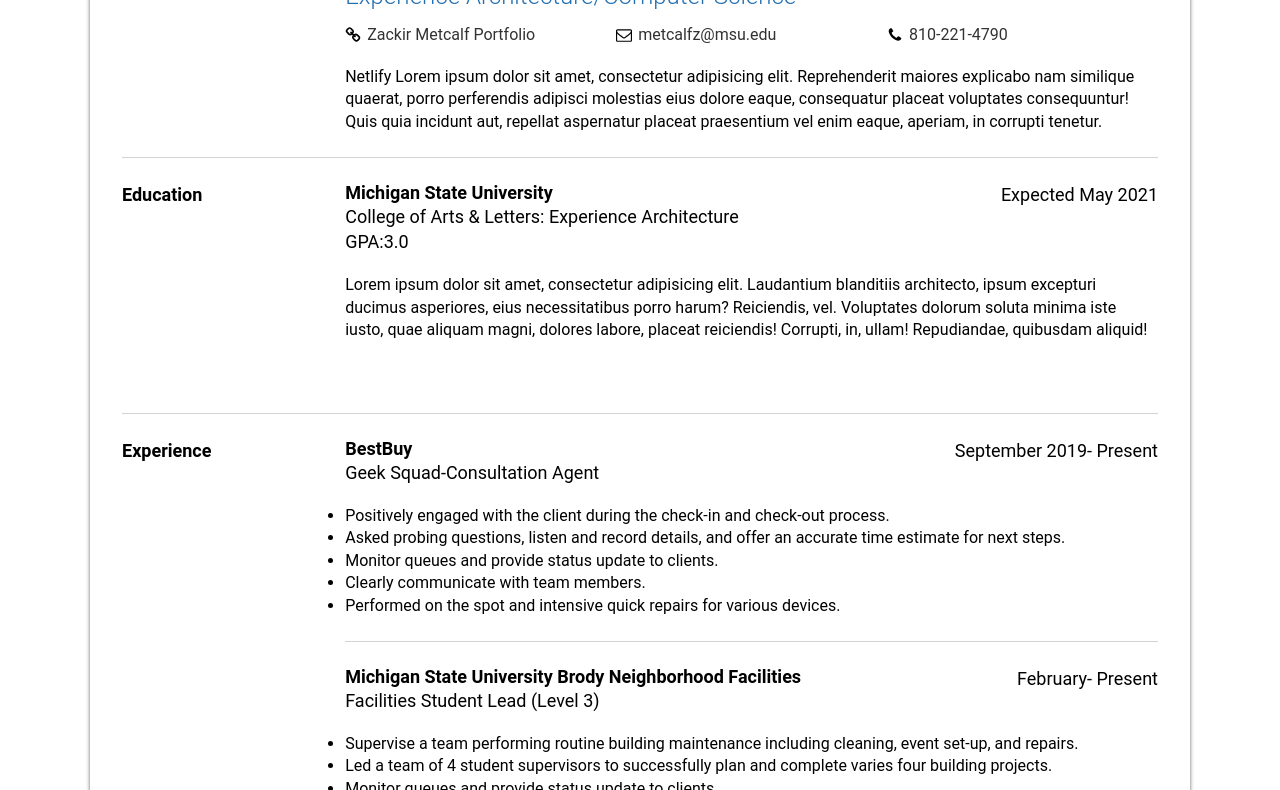
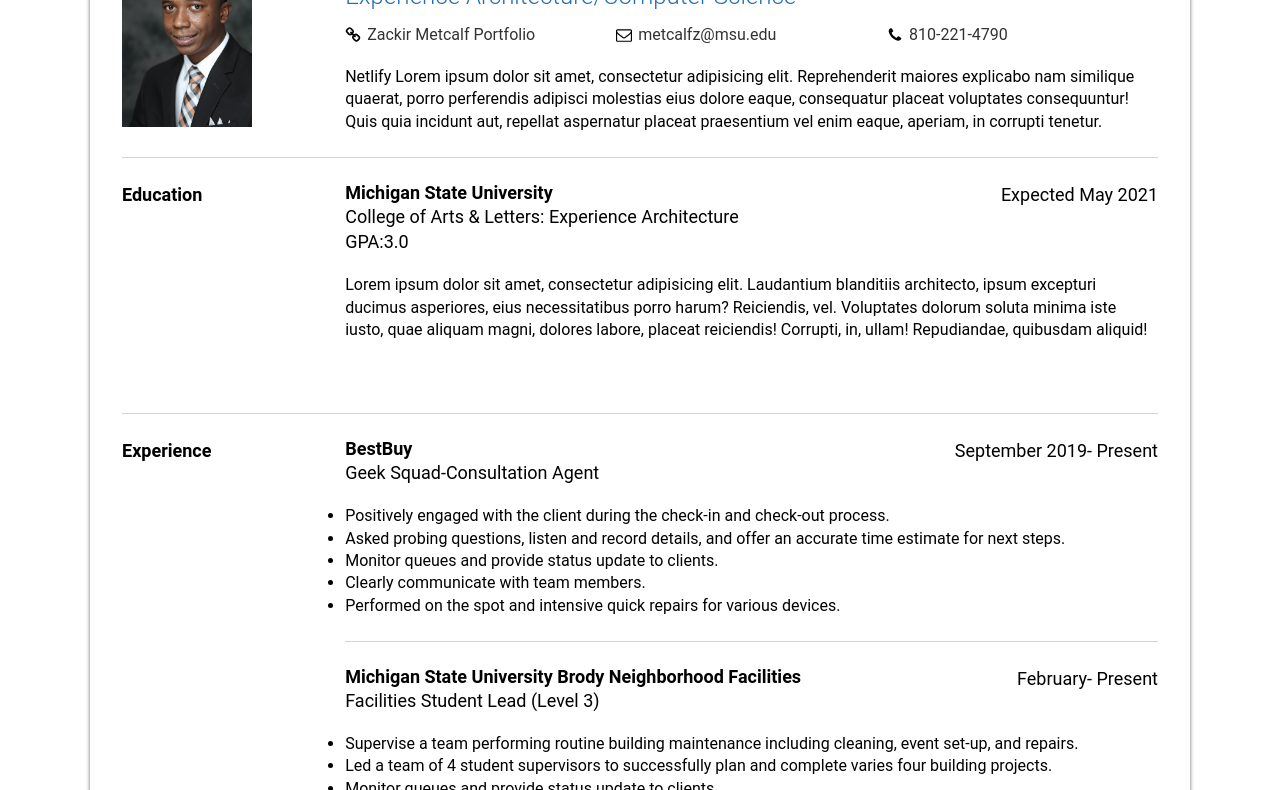
Before and after one commit to ZackirM/Zackir-Professional-Portfolio, a plain HTML site: page pages/workexp.html in a window 1280 px wide. Shown: the part 194-984 px from the top of the page. Drawn offline with Linux system fonts and the light colour scheme; files that its build step writes are made by us from their sources; a script that the page names is missing.

Commit message:
Update workexp.html

```diff
--- a/pages/workexp.html
+++ b/pages/workexp.html
@@ -85,7 +85,7 @@
 <div class="container">
     <section>
       <div>
-        <div><img src="../img/resume/zackir.jpeg" alt="avatar" class="avatar"></div>
+        <div><img src="../images/resume/zackir.jpeg" alt="avatar" class="avatar"></div>
       </div>
       <div>
         <div class="my-name">Zackir Metcalf</div>
```
